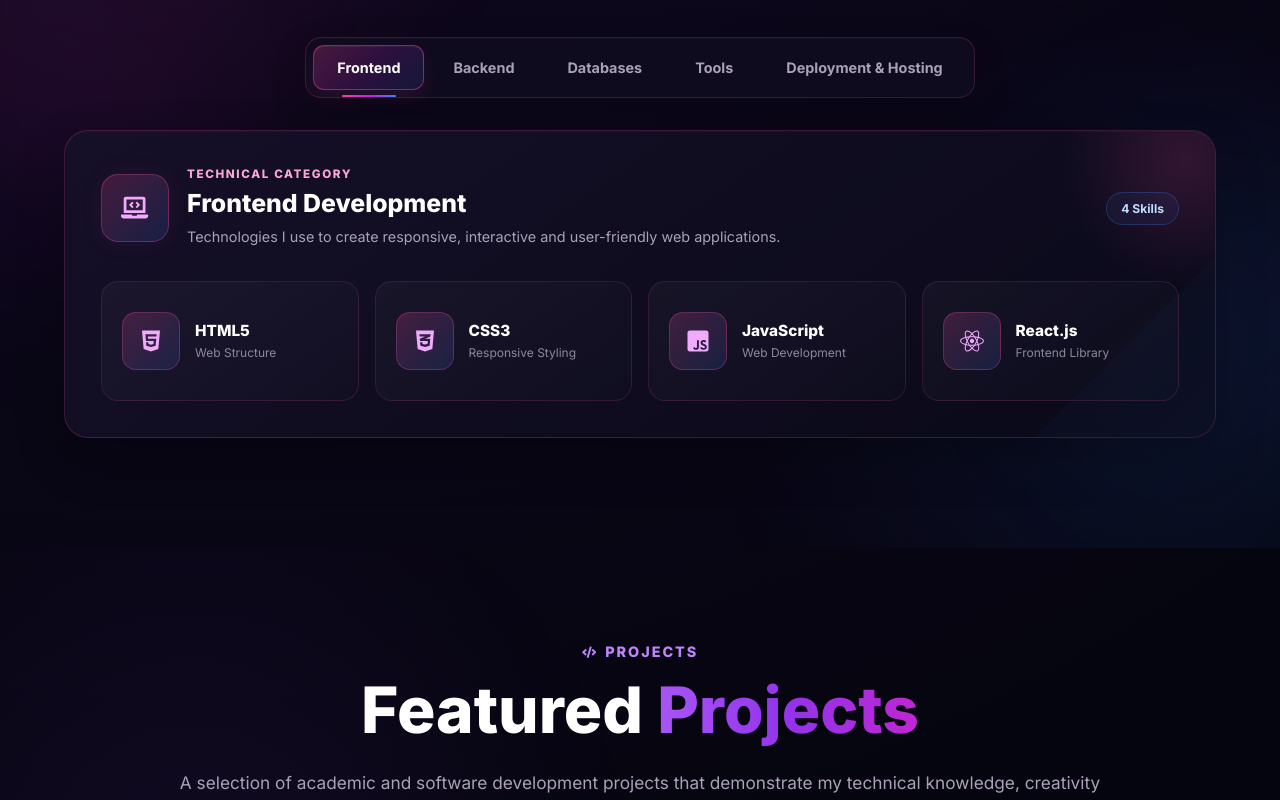
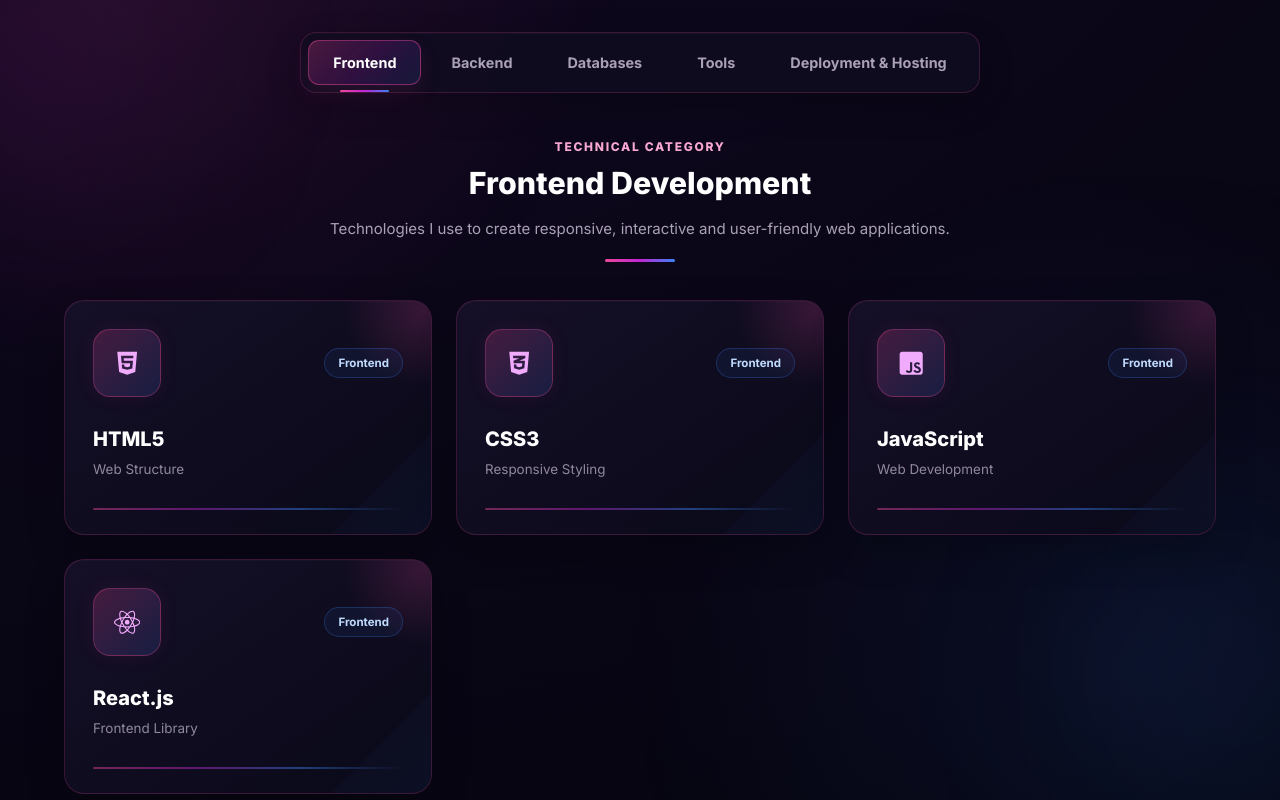
Before and after one commit to thashmiemaya-coder/thashmi-portfolio, a React (Vite) app: page / in a window 1280 px wide. Shown: the part 2120-2920 px from the top of the page. Built offline with nearby package versions, Linux system fonts and the light colour scheme.

Commit message:
fixxed10

```diff
--- a/src/pages/Skills.jsx
+++ b/src/pages/Skills.jsx
@@ -13,8 +13,6 @@ import {
   FaCode,
   FaServer,
   FaCloud,
-  FaLaptopCode,
-  FaTools,
 } from "react-icons/fa";
 
 import {
@@ -32,29 +30,28 @@ function Skills() {
   const categories = {
     frontend: {
       label: "Frontend",
-      heading: "Frontend Development",
+      title: "Frontend Development",
       description:
         "Technologies I use to create responsive, interactive and user-friendly web applications.",
-      icon: <FaLaptopCode />,
       skills: [
         {
           name: "HTML5",
-          description: "Web Structure",
+          subtitle: "Web Structure",
           icon: <FaHtml5 />,
         },
         {
           name: "CSS3",
-          description: "Responsive Styling",
+          subtitle: "Responsive Styling",
           icon: <FaCss3Alt />,
         },
         {
           name: "JavaScript",
-          description: "Web Development",
+          subtitle: "Web Development",
           icon: <FaJsSquare />,
         },
         {
           name: "React.js",
-          description: "Frontend Library",
+          subtitle: "Frontend Library",
           icon: <FaReact />,
         },
       ],
@@ -62,29 +59,28 @@ function Skills() {
 
     backend: {
       label: "Backend",
-      heading: "Backend Development",
+      title: "Backend Development",
       description:
-        "Technologies I use to develop application logic, REST APIs and server-side functionality.",
-      icon: <FaServer />,
+        "Technologies I use for application logic, APIs and server-side development.",
       skills: [
         {
           name: "C#",
-          description: "Programming Language",
+          subtitle: "Programming Language",
           icon: <FaCode />,
         },
         {
           name: "ASP.NET Core",
-          description: "Web API Development",
+          subtitle: "Web API Development",
           icon: <SiDotnet />,
         },
         {
           name: "PHP",
-          description: "Server-side Development",
+          subtitle: "Server-Side Development",
           icon: <FaPhp />,
         },
         {
           name: "REST APIs",
-          description: "API Integration",
+          subtitle: "API Development",
           icon: <FaServer />,
         },
       ],
@@ -92,24 +88,23 @@ function Skills() {
 
     databases: {
       label: "Databases",
-      heading: "Database Technologies",
+      title: "Database Technologies",
       description:
-        "Database technologies I use to store, organise, manage and retrieve application data.",
-      icon: <FaDatabase />,
+        "Database technologies I use to manage and store application data.",
       skills: [
         {
           name: "MySQL",
-          description: "Relational Database",
+          subtitle: "Relational Database",
           icon: <SiMysql />,
         },
         {
           name: "SQL Server",
-          description: "Relational Database",
+          subtitle: "Relational Database",
           icon: <FaDatabase />,
         },
         {
           name: "MongoDB",
-          description: "NoSQL Database",
+          subtitle: "NoSQL Database",
           icon: <SiMongodb />,
         },
       ],
@@ -117,39 +112,38 @@ function Skills() {
 
     tools: {
       label: "Tools",
-      heading: "Development Tools",
+      title: "Development Tools",
       description:
-        "Tools and development environments I use throughout the software development process.",
-      icon: <FaTools />,
+        "Tools and development environments I use throughout software development.",
       skills: [
         {
-          name: "VS Code",
-          description: "Code Editor",
+          name: "Visual Studio Code",
+          subtitle: "Code Editor",
           icon: <FaCode />,
         },
         {
           name: "Visual Studio",
-          description: "Development IDE",
+          subtitle: "Development IDE",
           icon: <FaCode />,
         },
         {
           name: "GitHub",
-          description: "Version Control",
+          subtitle: "Version Control",
           icon: <FaGithub />,
         },
         {
           name: "npm",
-          description: "Package Management",
+          subtitle: "Package Management",
           icon: <FaNpm />,
         },
         {
           name: "XAMPP",
-          description: "Local Development",
+          subtitle: "Local Development",
           icon: <SiXampp />,
         },
         {
           name: "Android Studio",
-          description: "Android Development",
+          subtitle: "Android Development",
           icon: <FaAndroid />,
         },
       ],
@@ -157,24 +151,23 @@ function Skills() {
 
     deployment: {
       label: "Deployment & Hosting",
-      heading: "Deployment & Hosting",
+      title: "Deployment & Hosting",
       description:
-        "Cloud and deployment platforms I use to publish and host frontend and backend applications.",
-      icon: <FaCloud />,
+        "Platforms I use to deploy and host frontend and backend applications.",
       skills: [
         {
           name: "Vercel",
-          description: "Frontend Deployment",
+          subtitle: "Frontend Deployment",
           icon: <SiVercel />,
         },
         {
           name: "Render",
-          description: "Backend Deployment",
+          subtitle: "Backend Deployment",
           icon: <SiRender />,
         },
         {
           name: "AWS",
-          description: "Cloud Hosting",
+          subtitle: "Cloud Hosting",
           icon: <FaCloud />,
         },
       ],
@@ -188,8 +181,6 @@ function Skills() {
   return (
     <section id="skills" className="skills-section">
       <div className="skills-container">
-
-        {/* Heading */}
         <div className="skills-heading">
           <span className="skills-label">
             <FaCode />
@@ -206,7 +197,6 @@ function Skills() {
           </p>
         </div>
 
-        {/* Tabs */}
         <div className="skills-tabs-wrapper">
           <div className="skills-tabs">
             {Object.entries(categories).map(([key, category]) => (
@@ -224,48 +214,34 @@ function Skills() {
           </div>
         </div>
 
-        {/* Category Content */}
-        <div className="skills-category-container">
+        <div className="active-category-heading">
+          <span>TECHNICAL CATEGORY</span>
 
-          <div className="category-header">
-            <div className="category-heading-left">
-              <div className="category-icon">
-                {currentCategory.icon}
-              </div>
-
-              <div>
-                <span className="category-label">
-                  TECHNICAL CATEGORY
-                </span>
-
-                <h3>{currentCategory.heading}</h3>
+          <h3>{currentCategory.title}</h3>
 
           <p>{currentCategory.description}</p>
         </div>
-            </div>
 
-            <span className="category-count">
-              {currentCategory.skills.length} Skills
+        <div className="skills-grid">
+          {currentCategory.skills.map((skill) => (
+            <article className="skill-card" key={skill.name}>
+              <div className="skill-card-top">
+                <div className="skill-icon">{skill.icon}</div>
+
+                <span className="skill-category-badge">
+                  {currentCategory.label}
                 </span>
               </div>
 
-          {/* Skills */}
-          <div className="skills-grid">
-            {currentCategory.skills.map((skill) => (
-              <article className="skill-card" key={skill.name}>
-                <div className="skill-icon">
-                  {skill.icon}
+              <div className="skill-card-content">
+                <h4>{skill.name}</h4>
+
+                <p>{skill.subtitle}</p>
               </div>
 
-                <div className="skill-information">
-                  <h4>{skill.name}</h4>
-                  <p>{skill.description}</p>
-                </div>
-
-                <span className="skill-dot"></span>
+              <div className="skill-card-line"></div>
             </article>
           ))}
-          </div>
         </div>
       </div>
     </section>
--- a/src/styles/skills.css
+++ b/src/styles/skills.css
@@ -1,42 +1,36 @@
-/* =========================================
-   TECHNICAL SKILLS SECTION
-========================================= */
-
 .skills-section {
   position: relative;
   padding: 100px 0 110px;
   overflow: hidden;
-
   background:
     radial-gradient(
-      circle at 10% 15%,
+      circle at 12% 20%,
       rgba(236, 72, 153, 0.1),
-      transparent 30%
+      transparent 32%
     ),
     radial-gradient(
-      circle at 90% 85%,
-      rgba(59, 130, 246, 0.09),
-      transparent 32%
+      circle at 88% 80%,
+      rgba(59, 130, 246, 0.08),
+      transparent 34%
     );
 }
 
-/* Background glow */
 .skills-section::before {
   position: absolute;
-  top: 250px;
+  top: 220px;
   left: -100px;
-  width: 300px;
-  height: 300px;
+  width: 280px;
+  height: 280px;
   border-radius: 50%;
   content: "";
   background: rgba(192, 38, 211, 0.08);
-  filter: blur(100px);
+  filter: blur(95px);
 }
 
 .skills-section::after {
   position: absolute;
   right: -100px;
-  bottom: 100px;
+  bottom: 80px;
   width: 300px;
   height: 300px;
   border-radius: 50%;
@@ -45,39 +39,26 @@
   filter: blur(100px);
 }
 
-
-/* =========================================
-   CONTAINER
-========================================= */
-
 .skills-container {
   position: relative;
   z-index: 2;
-  width: min(1200px, 90%);
+  width: min(1220px, 90%);
   margin: 0 auto;
 }
 
-
-/* =========================================
-   MAIN HEADING
-========================================= */
-
 .skills-heading {
   max-width: 820px;
-  margin: 0 auto 55px;
+  margin: 0 auto 50px;
   text-align: center;
 }
 
 .skills-label {
   display: inline-flex;
   margin-bottom: 16px;
-
   align-items: center;
   justify-content: center;
   gap: 10px;
-
   color: #f0abfc;
-
   font-size: 0.9rem;
   font-weight: 800;
   letter-spacing: 2px;
@@ -85,24 +66,20 @@
 
 .skills-heading h2 {
   margin: 0 0 22px;
-
   color: #ffffff;
-
-  font-size: clamp(3.1rem, 5vw, 4.4rem);
+  font-size: clamp(3rem, 5vw, 4.4rem);
   font-weight: 800;
   line-height: 1.05;
 }
 
 .skills-heading h2 span {
   color: transparent;
-
   background: linear-gradient(
     90deg,
-    #ec4899 0%,
-    #c026d3 48%,
-    #3b82f6 100%
+    #ec4899,
+    #c026d3,
+    #3b82f6
   );
-
   background-clip: text;
   -webkit-background-clip: text;
 }
@@ -110,35 +87,25 @@
 .skills-heading p {
   max-width: 760px;
   margin: 0 auto;
-
   color: #aaa1b6;
-
   font-size: 1.05rem;
   line-height: 1.8;
 }
 
-
-/* =========================================
-   TAB NAVIGATION
-========================================= */
-
 .skills-tabs-wrapper {
   display: flex;
-  margin-bottom: 32px;
+  margin-bottom: 42px;
   justify-content: center;
 }
 
 .skills-tabs {
   display: flex;
+  max-width: 100%;
   padding: 7px;
-
   border: 1px solid rgba(236, 72, 153, 0.2);
   border-radius: 16px;
-
   gap: 5px;
-
   background: rgba(17, 13, 32, 0.82);
-
   box-shadow:
     0 12px 35px rgba(0, 0, 0, 0.18),
     inset 0 1px 0 rgba(255, 255, 255, 0.025);
@@ -146,67 +113,48 @@
 
 .skills-tab {
   position: relative;
-
-  padding: 13px 23px;
-
+  padding: 13px 24px;
   border: 1px solid transparent;
   border-radius: 11px;
-
+  white-space: nowrap;
   color: #aaa1b6;
   background: transparent;
-
   font-family: inherit;
   font-size: 0.9rem;
   font-weight: 700;
-
   cursor: pointer;
-
   transition:
     color 0.25s ease,
     background 0.25s ease,
     border-color 0.25s ease,
-    transform 0.25s ease,
-    box-shadow 0.25s ease;
+    transform 0.25s ease;
 }
 
 .skills-tab:hover {
   color: #ffffff;
-
   background: rgba(236, 72, 153, 0.07);
 }
 
 .skills-tab.active {
   border-color: rgba(236, 72, 153, 0.45);
-
   color: #ffffff;
-
   background: linear-gradient(
     135deg,
     rgba(236, 72, 153, 0.26),
     rgba(192, 38, 211, 0.18),
     rgba(59, 130, 246, 0.12)
   );
-
-  box-shadow:
-    0 8px 20px rgba(236, 72, 153, 0.1),
-    inset 0 1px 0 rgba(255, 255, 255, 0.05);
+  box-shadow: 0 8px 22px rgba(236, 72, 153, 0.1);
 }
 
-
-/* Active underline */
 .skills-tab.active::after {
   position: absolute;
-
-  right: 25%;
+  right: 28%;
   bottom: -8px;
-  left: 25%;
-
+  left: 28%;
   height: 2px;
-
   border-radius: 10px;
-
   content: "";
-
   background: linear-gradient(
     90deg,
     #ec4899,
@@ -215,73 +163,112 @@
   );
 }
 
-
-/* =========================================
-   CATEGORY CONTAINER
-========================================= */
-
-.skills-category-container {
+.active-category-heading {
   position: relative;
-
-  padding: 36px;
-
-  overflow: hidden;
-
-  border: 1px solid rgba(236, 72, 153, 0.22);
-  border-radius: 24px;
-
-  background: linear-gradient(
-    145deg,
-    rgba(22, 16, 40, 0.96),
-    rgba(10, 10, 25, 0.92)
-  );
-
-  box-shadow:
-    0 20px 50px rgba(0, 0, 0, 0.24),
-    inset 0 1px 0 rgba(255, 255, 255, 0.025);
+  max-width: 760px;
+  margin: 0 auto 38px;
+  padding: 0 20px;
+  text-align: center;
 }
 
+.active-category-heading > span {
+  display: inline-block;
+  margin-bottom: 10px;
+  color: #f9a8d4;
+  font-size: 0.75rem;
+  font-weight: 800;
+  letter-spacing: 1.7px;
+  text-transform: uppercase;
+}
 
-/* Decorative glow */
-.skills-category-container::before {
-  position: absolute;
+.active-category-heading h3 {
+  margin: 0 0 12px;
+  color: #ffffff;
+  font-size: 1.9rem;
+  font-weight: 800;
+  line-height: 1.3;
+}
 
-  top: -100px;
-  right: -100px;
+.active-category-heading p {
+  max-width: 680px;
+  margin: 0 auto;
+  color: #aaa1b6;
+  font-size: 0.94rem;
+  line-height: 1.7;
+}
 
-  width: 260px;
-  height: 260px;
-
-  border-radius: 50%;
-
+.active-category-heading::after {
+  display: block;
+  width: 70px;
+  height: 3px;
+  margin: 18px auto 0;
+  border-radius: 10px;
   content: "";
-
-  background: radial-gradient(
-    circle,
-    rgba(236, 72, 153, 0.17),
-    transparent 68%
+  background: linear-gradient(
+    90deg,
+    #ec4899,
+    #c026d3,
+    #3b82f6
   );
 }
 
+.skills-grid {
+  display: grid;
+  grid-template-columns: repeat(3, minmax(0, 1fr));
+  gap: 24px;
+}
 
-/* Bottom decoration */
-.skills-category-container::after {
+.skill-card {
+  position: relative;
+  display: flex;
+  min-height: 235px;
+  padding: 28px;
+  overflow: hidden;
+  border: 1px solid rgba(236, 72, 153, 0.2);
+  border-radius: 20px;
+  flex-direction: column;
+  background: linear-gradient(
+    145deg,
+    rgba(22, 16, 40, 0.95),
+    rgba(10, 10, 25, 0.92)
+  );
+  box-shadow:
+    0 16px 38px rgba(0, 0, 0, 0.22),
+    inset 0 1px 0 rgba(255, 255, 255, 0.025);
+  transition:
+    transform 0.35s ease,
+    border-color 0.35s ease,
+    box-shadow 0.35s ease;
+}
+
+.skill-card::before {
   position: absolute;
+  top: -70px;
+  right: -70px;
+  width: 160px;
+  height: 160px;
+  border-radius: 50%;
+  content: "";
+  background: radial-gradient(
+    circle,
+    rgba(236, 72, 153, 0.18),
+    transparent 68%
+  );
+  transition: transform 0.4s ease;
+}
 
+.skill-card::after {
+  position: absolute;
   right: 0;
   bottom: 0;
-
-  width: 180px;
-  height: 180px;
-
+  width: 100px;
+  height: 100px;
   content: "";
-
   background: linear-gradient(
     135deg,
     transparent,
-    rgba(59, 130, 246, 0.05)
+    rgba(59, 130, 246, 0.055)
   );
-
   clip-path: polygon(
     100% 0,
     100% 100%,
@@ -289,287 +276,117 @@
   );
 }
 
+.skill-card:hover {
+  border-color: rgba(236, 72, 153, 0.65);
+  box-shadow:
+    0 22px 48px rgba(236, 72, 153, 0.1),
+    0 0 28px rgba(59, 130, 246, 0.06);
+  transform: translateY(-8px);
+}
 
-/* =========================================
-   CATEGORY HEADER
-========================================= */
+.skill-card:hover::before {
+  transform: scale(1.2);
+}
 
-.category-header {
+.skill-card-top {
   position: relative;
   z-index: 2;
-
   display: flex;
-
-  margin-bottom: 32px;
-
+  margin-bottom: 30px;
   align-items: center;
   justify-content: space-between;
-
-  gap: 25px;
 }
-
-.category-heading-left {
-  display: flex;
-  align-items: center;
-  gap: 18px;
-}
-
-.category-icon {
-  display: flex;
-
-  min-width: 68px;
-  width: 68px;
-  height: 68px;
-
-  border: 1px solid rgba(236, 72, 153, 0.32);
-  border-radius: 17px;
-
-  align-items: center;
-  justify-content: center;
-
-  color: #f0abfc;
-
-  background: linear-gradient(
-    135deg,
-    rgba(236, 72, 153, 0.22),
-    rgba(59, 130, 246, 0.15)
-  );
-
-  font-size: 1.7rem;
-
-  box-shadow: 0 0 22px rgba(236, 72, 153, 0.08);
-}
-
-.category-label {
-  display: block;
-
-  margin-bottom: 7px;
-
-  color: #f9a8d4;
-
-  font-size: 0.73rem;
-  font-weight: 800;
-  letter-spacing: 1.6px;
-}
-
-.category-header h3 {
-  margin: 0 0 7px;
-
-  color: #ffffff;
-
-  font-size: 1.55rem;
-  font-weight: 800;
-}
-
-.category-header p {
-  max-width: 650px;
-  margin: 0;
-
-  color: #aaa1b6;
-
-  font-size: 0.9rem;
-  line-height: 1.65;
-}
-
-.category-count {
-  padding: 8px 14px;
-
-  border: 1px solid rgba(59, 130, 246, 0.25);
-  border-radius: 999px;
-
-  white-space: nowrap;
-
-  color: #bfdbfe;
-
-  background: rgba(59, 130, 246, 0.07);
-
-  font-size: 0.76rem;
-  font-weight: 700;
-}
-
-
-/* =========================================
-   SKILLS GRID
-========================================= */
-
-.skills-grid {
-  position: relative;
-  z-index: 2;
-
-  display: grid;
-
-  grid-template-columns: repeat(4, minmax(0, 1fr));
-
-  gap: 16px;
-}
-
-
-/* =========================================
-   INDIVIDUAL SKILL CARD
-========================================= */
-
-.skill-card {
-  position: relative;
-
-  display: flex;
-
-  min-height: 120px;
-
-  padding: 20px;
-
-  overflow: hidden;
-
-  border: 1px solid rgba(236, 72, 153, 0.16);
-  border-radius: 17px;
-
-  align-items: center;
-
-  gap: 15px;
-
-  background: linear-gradient(
-    145deg,
-    rgba(255, 255, 255, 0.035),
-    rgba(255, 255, 255, 0.012)
-  );
-
-  transition:
-    transform 0.3s ease,
-    border-color 0.3s ease,
-    box-shadow 0.3s ease,
-    background 0.3s ease;
-}
-
-.skill-card:hover {
-  border-color: rgba(236, 72, 153, 0.55);
-
-  background: linear-gradient(
-    145deg,
-    rgba(236, 72, 153, 0.07),
-    rgba(59, 130, 246, 0.025)
-  );
-
-  box-shadow:
-    0 15px 35px rgba(0, 0, 0, 0.2),
-    0 0 24px rgba(236, 72, 153, 0.07);
-
-  transform: translateY(-5px);
-}
-
-
-/* =========================================
-   SKILL ICON
-========================================= */
 
 .skill-icon {
   display: flex;
-
-  min-width: 58px;
-  width: 58px;
-  height: 58px;
-
-  border: 1px solid rgba(236, 72, 153, 0.3);
-  border-radius: 14px;
-
+  width: 68px;
+  height: 68px;
+  border: 1px solid rgba(236, 72, 153, 0.32);
+  border-radius: 17px;
   align-items: center;
   justify-content: center;
-
   color: #f0abfc;
-
   background: linear-gradient(
     135deg,
-    rgba(236, 72, 153, 0.21),
-    rgba(59, 130, 246, 0.14)
+    rgba(236, 72, 153, 0.23),
+    rgba(59, 130, 246, 0.15)
   );
-
-  font-size: 1.5rem;
-
+  font-size: 1.65rem;
+  box-shadow: 0 0 20px rgba(236, 72, 153, 0.08);
   transition:
     transform 0.3s ease,
     box-shadow 0.3s ease;
 }
 
 .skill-card:hover .skill-icon {
-  box-shadow: 0 0 20px rgba(236, 72, 153, 0.14);
-  transform: scale(1.05);
+  transform: scale(1.06);
+  box-shadow: 0 0 24px rgba(236, 72, 153, 0.16);
 }
 
-
-/* =========================================
-   SKILL TEXT
-========================================= */
-
-.skill-information {
-  min-width: 0;
+.skill-category-badge {
+  position: relative;
+  z-index: 2;
+  padding: 7px 13px;
+  border: 1px solid rgba(59, 130, 246, 0.25);
+  border-radius: 999px;
+  color: #bfdbfe;
+  background: rgba(59, 130, 246, 0.07);
+  font-size: 0.72rem;
+  font-weight: 700;
 }
 
-.skill-information h4 {
-  margin: 0 0 5px;
-
-  color: #ffffff;
-
-  font-size: 0.96rem;
-  font-weight: 750;
+.skill-card-content {
+  position: relative;
+  z-index: 2;
 }
 
-.skill-information p {
-  margin: 0;
-
-  color: #8f879b;
-
-  font-size: 0.75rem;
-  line-height: 1.4;
+.skill-card-content h4 {
+  margin: 0 0 8px;
+  color: #ffffff;
+  font-size: 1.25rem;
+  font-weight: 800;
 }
 
+.skill-card-content p {
+  margin: 0;
+  color: #91889d;
+  font-size: 0.84rem;
+  line-height: 1.5;
+}
 
-/* Decorative dot */
-.skill-dot {
+.skill-card-line {
   position: absolute;
-
-  top: 15px;
-  right: 15px;
-
-  width: 6px;
-  height: 6px;
-
-  border-radius: 50%;
-
-  background: #ec4899;
-
-  opacity: 0;
-
-  box-shadow: 0 0 10px #ec4899;
-
+  right: 28px;
+  bottom: 24px;
+  left: 28px;
+  height: 2px;
+  border-radius: 10px;
+  background: linear-gradient(
+    90deg,
+    #ec4899,
+    #c026d3,
+    #3b82f6,
+    transparent
+  );
+  opacity: 0.45;
   transition: opacity 0.3s ease;
 }
 
-.skill-card:hover .skill-dot {
+.skill-card:hover .skill-card-line {
   opacity: 1;
 }
 
-
-/* =========================================
-   TABLET
-========================================= */
-
 @media (max-width: 1000px) {
-
   .skills-grid {
     grid-template-columns: repeat(2, minmax(0, 1fr));
   }
 
   .skills-tabs {
-    max-width: 100%;
     overflow-x: auto;
   }
 }
 
-
-/* =========================================
-   MOBILE
-========================================= */
-
 @media (max-width: 650px) {
-
   .skills-section {
     padding: 75px 0 85px;
   }
@@ -597,62 +414,48 @@
   .skills-tabs {
     width: 100%;
     overflow-x: auto;
-
     justify-content: flex-start;
   }
 
   .skills-tab {
     padding: 10px 16px;
-
     font-size: 0.78rem;
   }
 
-  .skills-category-container {
-    padding: 24px 20px;
+  .active-category-heading {
+    text-align: center;
   }
 
-  .category-header {
-    align-items: flex-start;
-    flex-direction: column;
-  }
-
-  .category-heading-left {
-    align-items: flex-start;
-  }
-
-  .category-icon {
-    min-width: 54px;
-    width: 54px;
-    height: 54px;
-
-    font-size: 1.35rem;
-  }
-
-  .category-header h3 {
-    font-size: 1.3rem;
-  }
-
-  .category-count {
-    margin-left: 72px;
+  .active-category-heading h3 {
+    font-size: 1.5rem;
   }
 
   .skills-grid {
     grid-template-columns: 1fr;
-
-    gap: 13px;
+    gap: 18px;
   }
 
   .skill-card {
-    min-height: 95px;
-
-    padding: 16px;
+    min-height: 200px;
+    padding: 23px;
   }
 
   .skill-icon {
-    min-width: 50px;
-    width: 50px;
-    height: 50px;
+    width: 58px;
+    height: 58px;
+    border-radius: 15px;
+    font-size: 1.4rem;
+  }
 
-    font-size: 1.3rem;
+  .skill-card-top {
+    margin-bottom: 24px;
+  }
+
+  .skill-card-content h4 {
+    font-size: 1.15rem;
+  }
+
+  .skill-category-badge {
+    font-size: 0.68rem;
   }
 }
```
Lines whose indentation alone changed are shown as unchanged.
